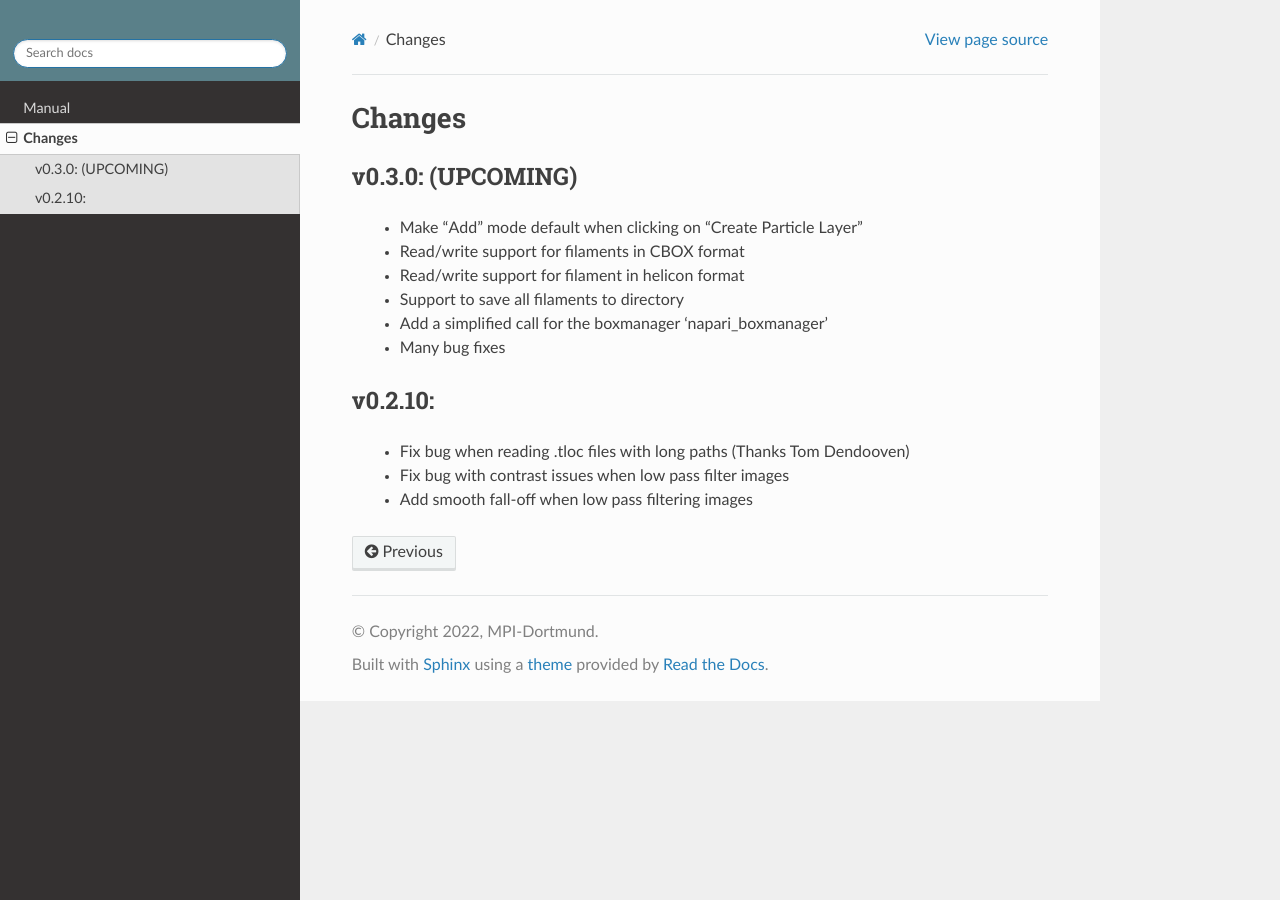
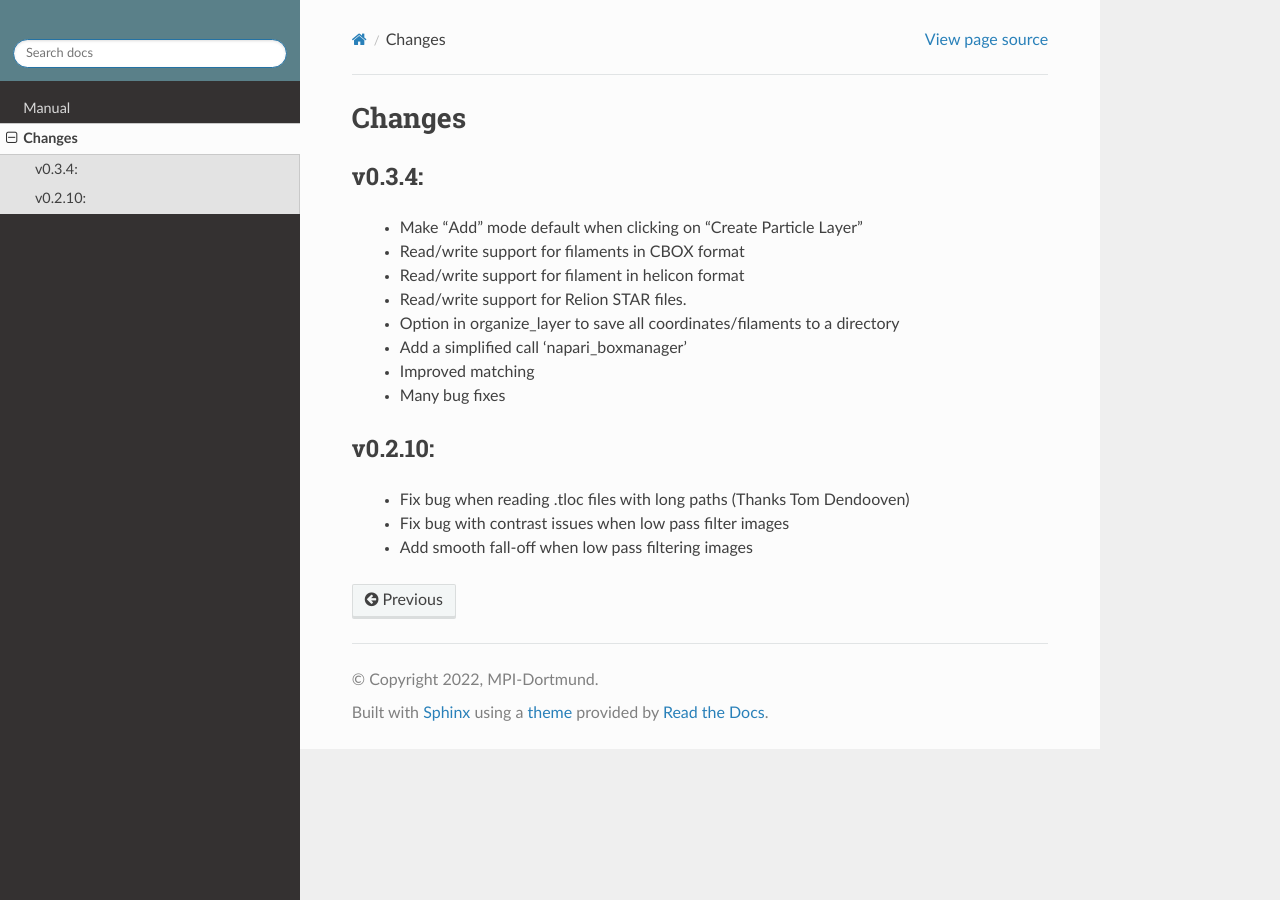
Before and after one commit to MPI-Dortmund/napari-boxmanager, a Sphinx documentation site: the page built from docs/changes.rst, in a window 1280 px wide. Built offline with Sphinx 7.4.7 and the Read the Docs theme 2.0.0, drawn with Linux system fonts in a browser that asks for light colours.

Commit message:
add changes

```diff
--- a/docs/changes.rst
+++ b/docs/changes.rst
@@ -1,17 +1,19 @@
 Changes
 =======
 
-v0.3.0: (UPCOMING)
-*******************
+v0.3.4:
+*******
  - Make "Add" mode default when clicking on "Create Particle Layer"
  - Read/write support for filaments in CBOX format
  - Read/write support for filament in helicon format
- - Support to save all filaments to directory
- - Add a simplified call for the boxmanager 'napari_boxmanager'
+ - Read/write support for Relion STAR files.
+ - Option in organize_layer to save all coordinates/filaments to a directory
+ - Add a simplified call 'napari_boxmanager'
+ - Improved matching
  - Many bug fixes
 
 v0.2.10:
-*******************
+********
  - Fix bug when reading .tloc files with long paths (Thanks Tom Dendooven)
  - Fix bug with contrast issues when low pass filter images
  - Add smooth fall-off when low pass filtering images
```
